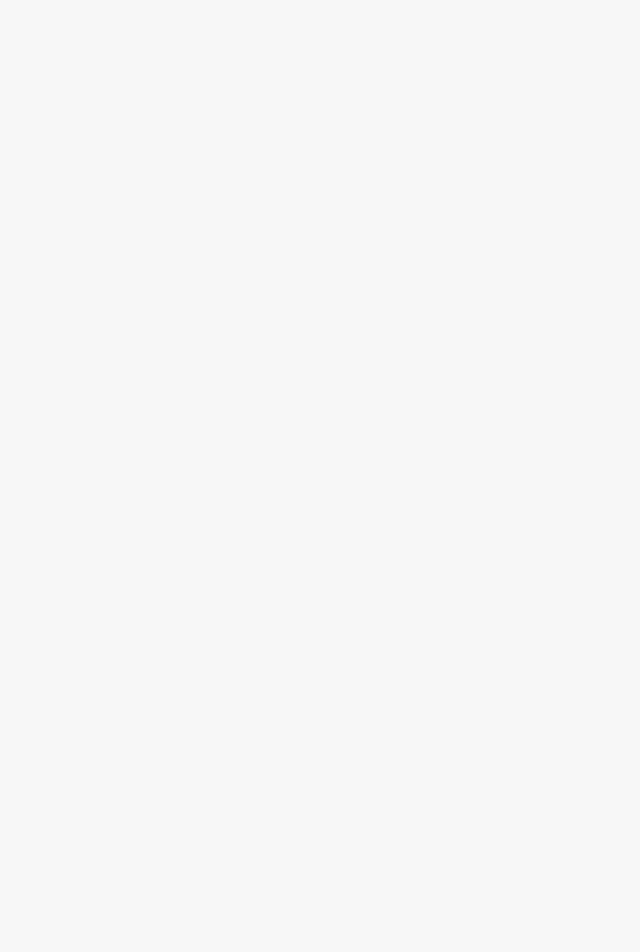
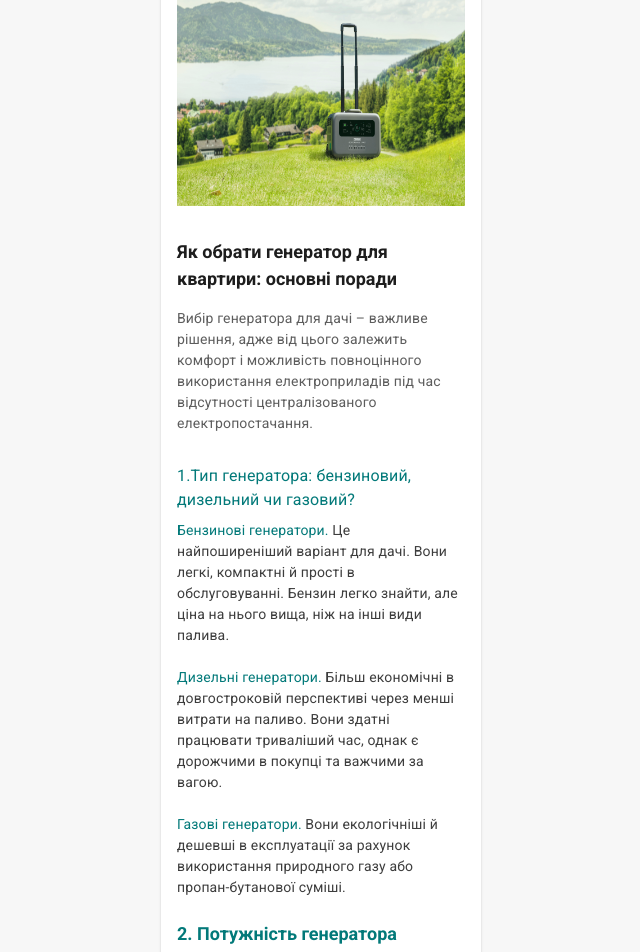
Before and after one commit to MariiaSuper/shop_team_107, a React (Create React App) app: page /article/3 in a window 1280 px wide. Shown: the part 126-1078 px from the top of the page, without its empty margins (319-959 px from the left). Before the commit the page ends 800 px from the top, so only its background shows below. Built offline with nearby package versions, Linux system fonts and the light colour scheme.

Commit message:
st-57: create page useful article3 (#19)

```diff
--- a/src/pages/Article2/Article2.tsx
+++ b/src/pages/Article2/Article2.tsx
@@ -93,8 +93,9 @@ export const Article2: React.FC = () => {
                       <span style={{ color: theme.palette.primary.main }}>1.2</span>
                       <span style={{ color: theme.palette.grey[500] }}>
                         {' '}
-                        Перед покупкою генератора визначте загальну потужність приладів, які
-                        плануєте використовувати.
+                        Вибирайте генератор із потужністю на 20-30% більше від розрахованої, щоб
+                        забезпечити запас енергії для можливих пікових навантажень, але не надто
+                        великий.
                       </span>
                     </Typography>
                   </>
--- a/src/pages/Article3/Article3.tsx
+++ b/src/pages/Article3/Article3.tsx
@@ -1,3 +1,204 @@
-export const Article3 = () => {
-  return <p>3333</p>;
+import React, { useEffect } from 'react';
+import {
+  Card,
+  CardContent,
+  CardMedia,
+  Typography,
+  Button,
+  Box,
+  List,
+  ListItem,
+  ListItemText,
+  useTheme
+} from '@mui/material';
+import { Link } from 'react-router-dom';
+
+export const Article3: React.FC = () => {
+  const theme = useTheme();
+
+  useEffect(() => {
+    window.scrollTo(0, 0);
+  }, []);
+
+  return (
+    <Card sx={{ maxWidth: 345, margin: 'auto', pt: 3 }}>
+      <Typography
+        gutterBottom
+        variant="h2"
+        component="div"
+        sx={{ mb: 2, color: theme.palette.grey[600], ml: 2 }}>
+        Корисні статті
+      </Typography>
+      <CardMedia
+        component="img"
+        alt="Generator with battery"
+        image={`${process.env.PUBLIC_URL}/images/useFulArticlesImage3.png`}
+        sx={{ p: 2, width: '288px', height: '220px' }}
+      />
+      <CardContent sx={{ pb: 0 }}>
+        <Typography variant="h3" component="div" sx={{ color: theme.palette.grey[600], mb: 2 }}>
+          Як обрати генератор для квартири: основні поради
+        </Typography>
+        <Typography variant="body2" sx={{ color: theme.palette.grey[400], mb: 3 }}>
+          Вибір генератора для дачі – важливе рішення, адже від цього залежить комфорт і можливість
+          повноцінного використання електроприладів під час відсутності централізованого
+          електропостачання.
+        </Typography>
+
+        <List sx={{ pt: 0, pb: 0 }}>
+          <Typography
+            variant="body2"
+            sx={{
+              color: theme.palette.primary.main,
+              mb: 2
+            }}>
+            <ListItem sx={{ p: 0 }}>
+              <ListItemText
+                primary={
+                  <Typography sx={{ pb: 1 }}>
+                    <span>1.Тип генератора: бензиновий, дизельний чи газовий?</span>
+                  </Typography>
+                }
+                secondary={
+                  <>
+                    <Typography
+                      variant="body2"
+                      component="span"
+                      sx={{ color: theme.palette.primary.main }}>
+                      <span style={{ color: theme.palette.primary.main }}>
+                        Бензинові генератори.
+                      </span>
+                      <span style={{ color: theme.palette.grey[500] }}>
+                        {' '}
+                        Це найпоширеніший варіант для дачі. Вони легкі, компактні й прості в
+                        обслуговуванні. Бензин легко знайти, але ціна на нього вища, ніж на інші
+                        види палива.
+                        <br />
+                      </span>
+                    </Typography>
+                    <br />
+                    <Typography
+                      variant="body2"
+                      component="span"
+                      sx={{ color: theme.palette.primary.main }}>
+                      <span style={{ color: theme.palette.primary.main }}>
+                        Дизельні генератори.
+                      </span>
+                      <span style={{ color: theme.palette.grey[500] }}>
+                        {' '}
+                        Більш економічні в довгостроковій перспективі через менші витрати на паливо.
+                        Вони здатні працювати триваліший час, однак є дорожчими в покупці та важчими
+                        за вагою.
+                        <br />
+                      </span>
+                    </Typography>
+                    <br />
+                    <Typography
+                      variant="body2"
+                      component="span"
+                      sx={{ color: theme.palette.primary.main }}>
+                      <span style={{ color: theme.palette.primary.main }}>Газові генератори.</span>
+                      <span style={{ color: theme.palette.grey[500] }}>
+                        {' '}
+                        Вони екологічніші й дешевші в експлуатації за рахунок використання
+                        природного газу або пропан-бутанової суміші.
+                      </span>
+                    </Typography>
+                  </>
+                }
+              />
+            </ListItem>
+          </Typography>
+
+          <Typography
+            variant="h3"
+            component="div"
+            sx={{ color: theme.palette.primary.main, mb: 2 }}>
+            2. Потужність генератора
+          </Typography>
+          <Typography variant="body2" sx={{ color: theme.palette.grey[400], mb: 3 }}>
+            Для правильного вибору потужності генератора важливо визначити, які електроприлади
+            планується підключати.
+            <br />
+          </Typography>
+
+          <Typography
+            variant="body2"
+            sx={{
+              color: theme.palette.primary.main,
+              mb: 2
+            }}>
+            <ListItem sx={{ p: 0 }}>
+              <ListItemText
+                secondary={
+                  <>
+                    <Typography
+                      variant="body2"
+                      component="span"
+                      sx={{ color: theme.palette.primary.main }}>
+                      <span style={{ color: theme.palette.grey[500] }}>Ось кілька порад:</span>
+                      <br />
+                      <span style={{ color: theme.palette.primary.main }}>2.1</span>
+                      <span style={{ color: theme.palette.grey[500] }}>
+                        {' '}
+                        Увімкніть економний режим, коли не потрібно живити прилади з високою
+                        потужністю.
+                        <br />
+                      </span>
+                    </Typography>
+                    <br />
+                    <Typography
+                      variant="body2"
+                      component="span"
+                      sx={{ color: theme.palette.primary.main }}>
+                      <span style={{ color: theme.palette.primary.main }}>2.2</span>
+                      <span style={{ color: theme.palette.grey[500] }}>
+                        {' '}
+                        Вимикайте генератор, якщо потреба в електроенергії тимчасово відсутня,
+                        замість того, щоб він працював на холостому ходу.
+                        <br />
+                      </span>
+                    </Typography>
+                    <br />
+                    <Typography
+                      variant="body2"
+                      component="span"
+                      sx={{ color: theme.palette.primary.main }}>
+                      <span style={{ color: theme.palette.primary.main }}>2.3</span>
+                      <span style={{ color: theme.palette.grey[500] }}>
+                        {' '}
+                        Для дачі з електроопаленням або використанням енергоємного обладнання може
+                        знадобитися генератор потужністю від 5 кВт і вище.
+                        <br />
+                      </span>
+                    </Typography>
+                  </>
+                }
+              />
+            </ListItem>
+          </Typography>
+        </List>
+
+        <Box sx={{ pt: 2 }}>
+          <Button
+            component={Link}
+            to="/all-articles"
+            variant="contained"
+            sx={{
+              width: '100%',
+              backgroundColor: theme.palette.primary.main,
+              color: theme.palette.grey[50],
+              borderRadius: '8px',
+              height: '34px',
+              fontSize: '16px',
+              fontWeight: '600',
+              lineHeight: '24px',
+              textTransform: 'none'
+            }}>
+            Інші статті
+          </Button>
+        </Box>
+      </CardContent>
+    </Card>
+  );
 };
```
